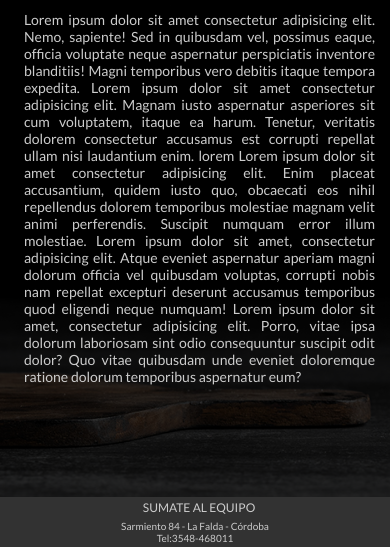
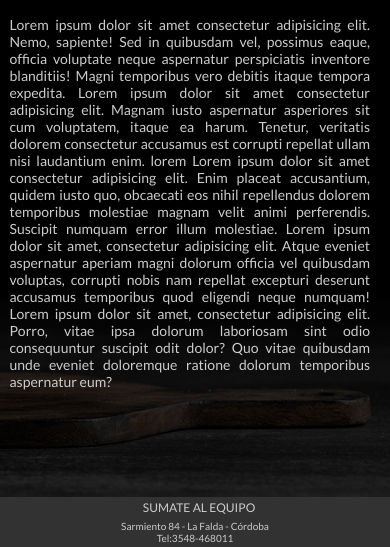
Before and after one commit to FerMari4/proyecto-coder, a plain HTML site: page pages/nosotros.html in a window 390 px wide. Shown: the part 159-706 px from the top of the page. Drawn offline with Linux system fonts and the light colour scheme; a web font is replaced by a local one.

Commit message:
Responsive en home y Nosotros

```diff
--- a/css/styles.css
+++ b/css/styles.css
@@ -481,9 +481,10 @@ footer a{
 
     .historia{
         top: 170px;
-        left:5px
-        font-size: 14px;
-        width: 90%;
+        left:0px
+        font-size: 12px;
+        width: 95%;
+        padding: 5px;
         text-align: justify;
     }
 
```
